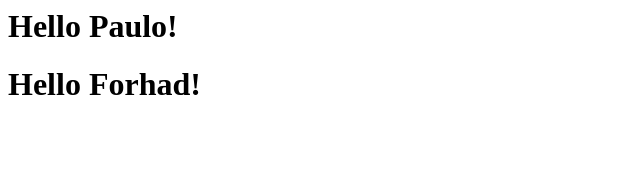
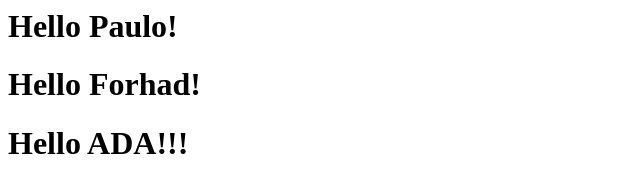
Before and after one commit to ForhadHussain01/introductions-2, a plain HTML site: page index.html in a window 1280 px wide. Shown: the whole page, without its empty margins (0-640 px from the left). Drawn offline with Linux system fonts and the light colour scheme.

Commit message:
introduced ada

```diff
--- a/index.html
+++ b/index.html
@@ -1,2 +1,3 @@
 <h1>Hello Paulo!</h1>
 <h1>Hello Forhad!</h1>
+<h1>Hello ADA!!!</h1>
```
